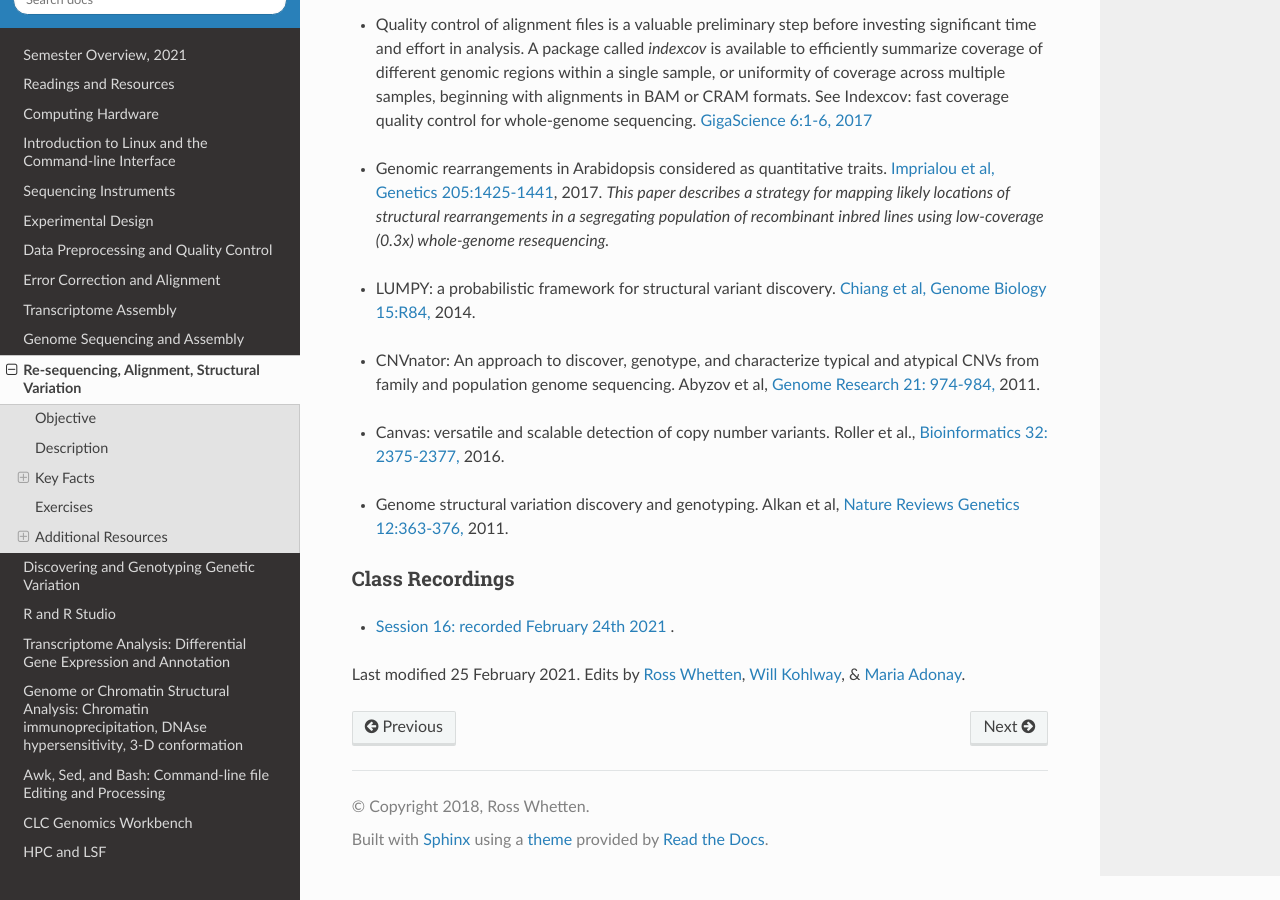
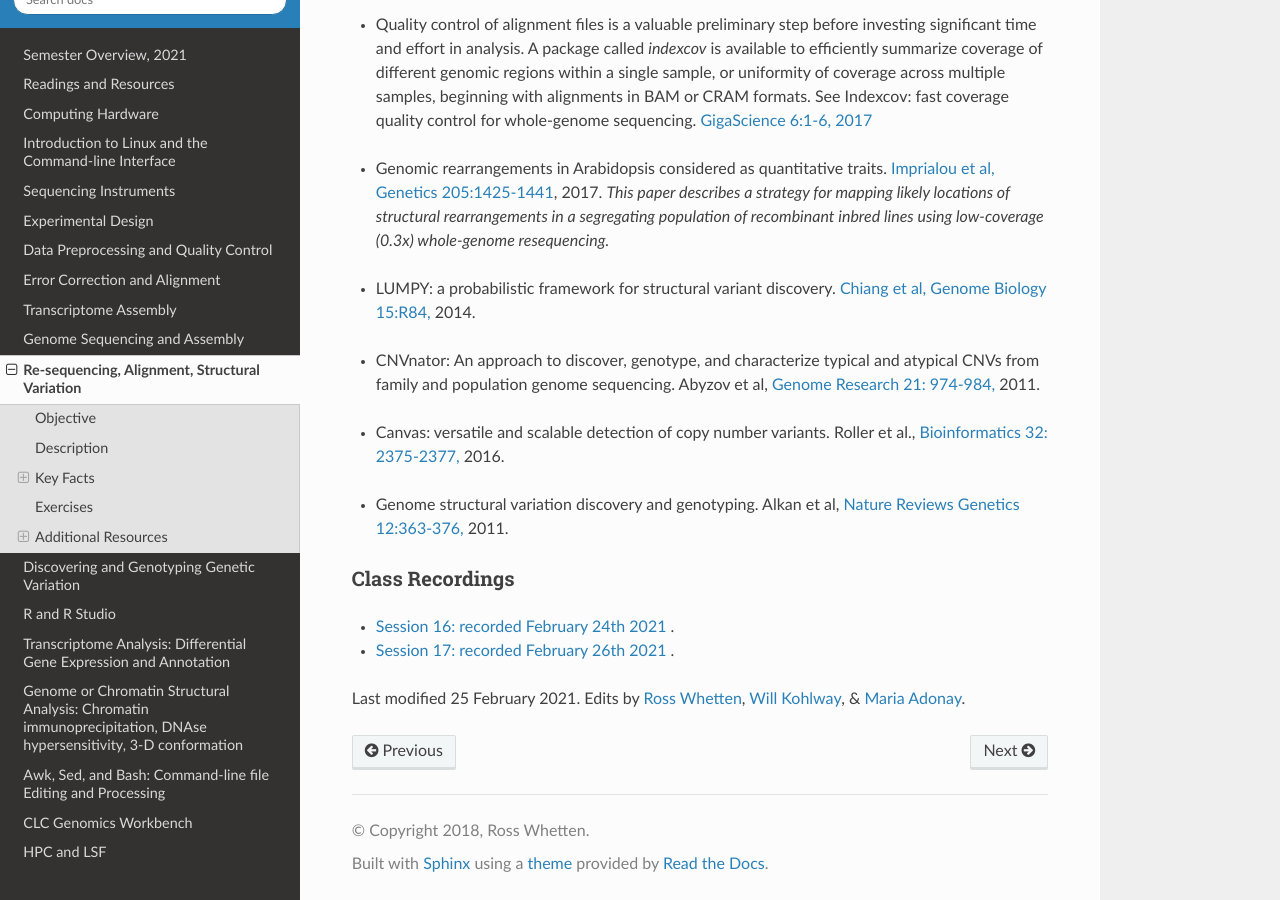
Before and after one commit to rwhetten/DeepSeqAnalysis, a Sphinx documentation site: the page built from docs/source/re-seq-align-struct.rst, in a window 1280 px wide and 900 px high, scrolled down 6389 px. Built offline with Sphinx 7.4.7 and the Read the Docs theme 2.0.0, drawn with Linux system fonts in a browser that asks for light colours.

Commit message:
Update re-seq-align-struct.rst

```diff
--- a/docs/source/re-seq-align-struct.rst
+++ b/docs/source/re-seq-align-struct.rst
@@ -196,6 +196,7 @@ Class Recordings
 
 +   `Session 16: recorded February 24th 2021 <https://drive.google.com/file/d/1cPUAVMgqbbBSjD7bvpMpRf8YSbwtKQiL/view?usp=sharing>`_ .
 
++   `Session 17: recorded February 26th 2021 <https://drive.google.com/file/d/1cwWGNAonTL_i-IGpMIgBc5A-C1ce7CPw/view?usp=sharing>`_ .
 
 Last modified 25 February 2021.
 Edits by `Ross Whetten <https://github.com/rwhetten>`_, `Will Kohlway <https://github.com/wkohlway>`_, & `Maria Adonay <https://github.com/amalgamaria>`_.
```
